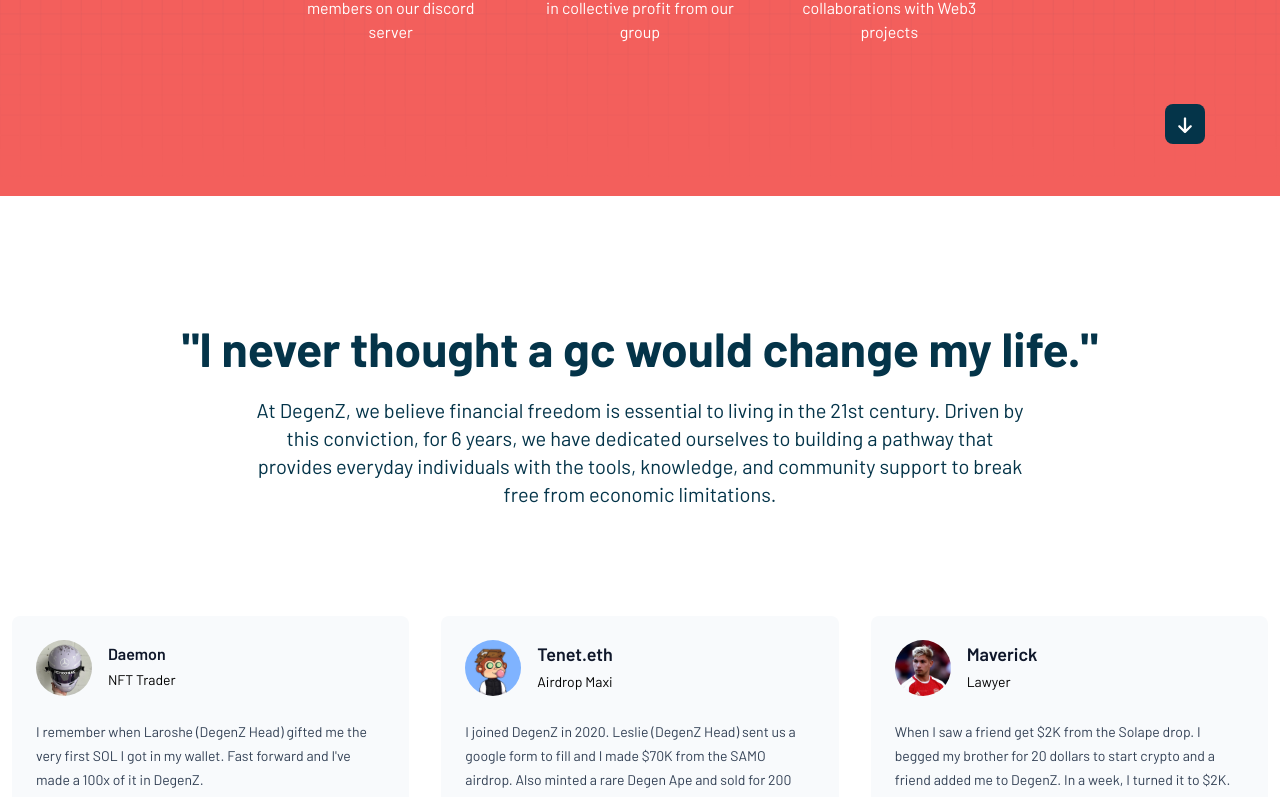
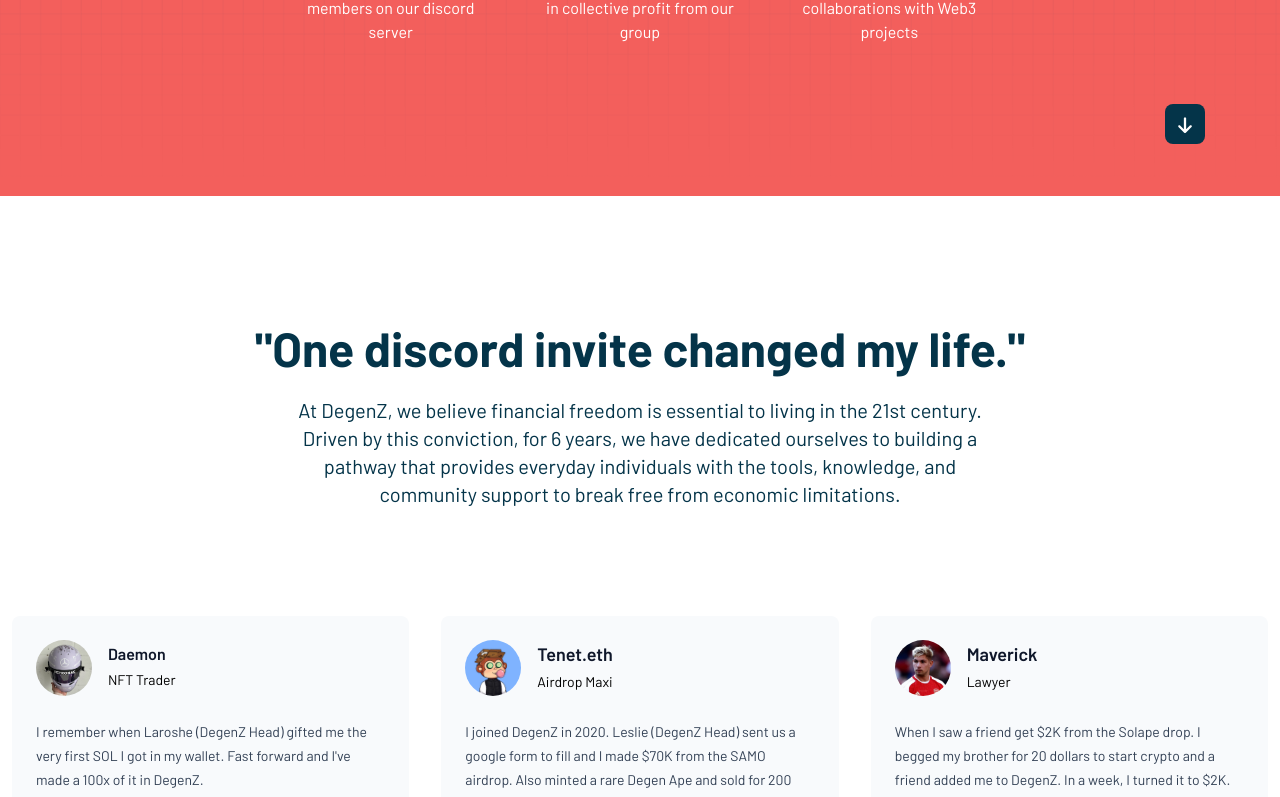
Before and after one commit to Atenbot/DegenZ, a React (Vite) app: page / in a window 1280 px wide. Shown: the part 472-1269 px from the top of the page. Built offline with nearby package versions, Linux system fonts and the light colour scheme; a web font is replaced by a local one.

Commit message:
content change

```diff
--- a/src/Entrance.jsx
+++ b/src/Entrance.jsx
@@ -25,7 +25,7 @@
             </button>
             </a>
 
-          <a href="">
+          <a href="https://discord.gg/5dyGxcChJV">
           <button className="bg-primary flex w-full py-1 items-center rounded md:px-8 md:py-2 md:rounded-xl whitespace-nowrap lg:px-5 lg:py-0.5 xl:px-7 xl:py-1.5 xl:rounded-xl">
               <div className="bg-white w-8 h-8 rounded ml-4 mr-2.5 my-2 md:w-10 md:h-10 md:mr-4 md:ml-0 lg:w-7 lg:h-7 lg:mr-2 xl:rounded-small">
                 <DiscordIcon className="w-full fill-primary mt-0.5 h-auto object-cover p-0.5 md:mt-1 lg:mt-0.5 2xl:mt-1" />
--- a/src/Testimonials.jsx
+++ b/src/Testimonials.jsx
@@ -298,10 +298,10 @@
     <div className="testimonials lg:pt-24 md:pt-20 bg-white" id="our-story">
       <div className="max-w-7px mx-auto">
         <div className="our-story">
-          <h1 className="font-barlow font-bold text-4xl text-center pt-20 mx-8 text-secondary md:pt-8 md:text-5xl md:mx-10 lg:mx-32 2xl:text-6xl">
-            "I never thought a gc would change my life."
+          <h1 className="font-barlow font-bold text-4xl text-center pt-20 mx-8 text-secondary md:pt-8 md:text-5xl md:mx-10 lg:mx-24 2xl:text-6xl">
+            "One discord invite changed my life."
           </h1>
-          <p className="mx-6 max-w-3xl pb-16 text-center pt-6 font-barlow leading-tight text-secondary text-lg  md:text-lg md:mx-8 md:pb-24 md:pt-6 lg:mx-auto lg:text-xl lg:pb-24 2xl:text-2xl 2xl:max-w-5xl 2xl:pt-8">
+          <p className="mx-7 max-w-3xl pb-16 text-center pt-6 font-barlow leading-tight text-secondary text-lg  md:text-lg md:mx-8 md:pb-24 md:pt-6 lg:mx-auto lg:text-xl lg:max-w-[700px] lg:pb-24 2xl:text-2xl 2xl:max-w-5xl 2xl:pt-8">
             At DegenZ, we believe financial freedom is essential to living in
             the 21st century. Driven by this conviction, for 6 years, we have
             dedicated ourselves to building a pathway that provides everyday
```
